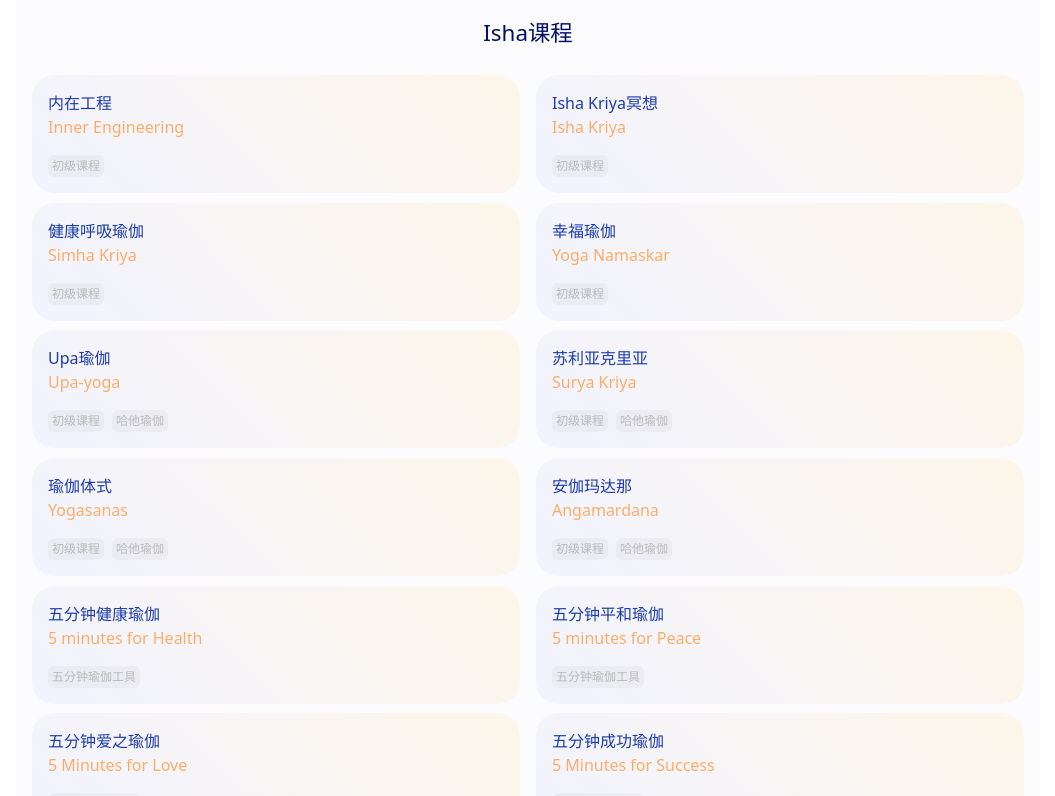
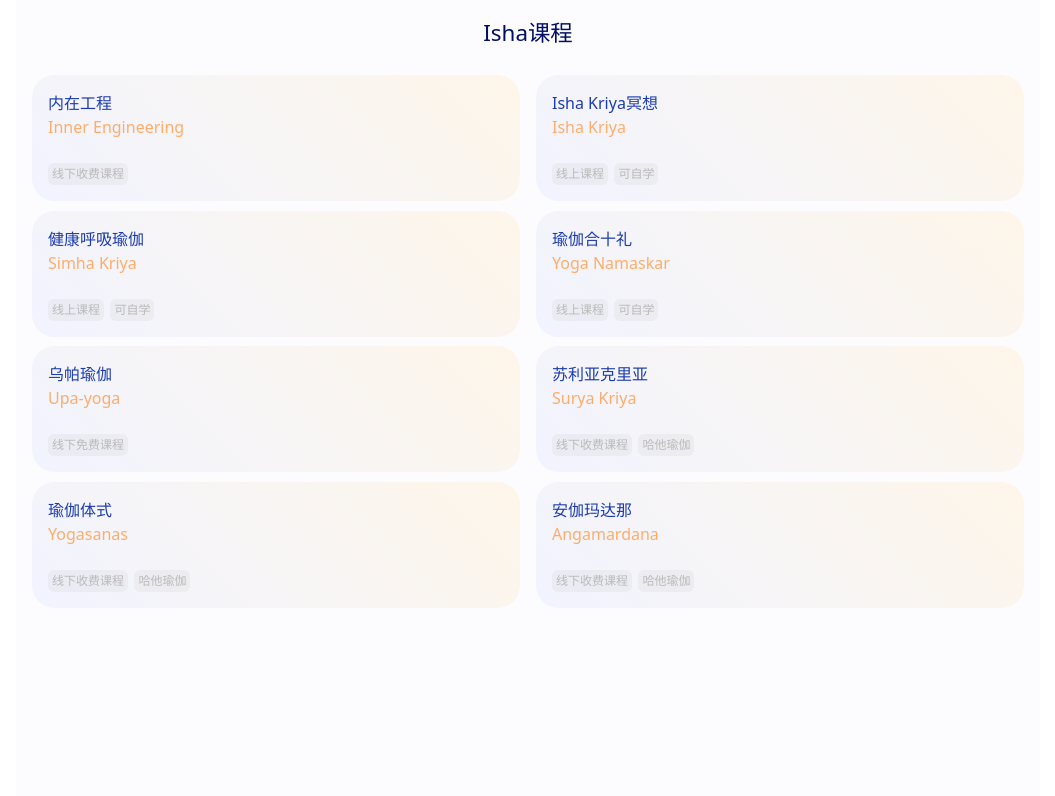
Before and after one commit to allinisha/homonovus-nextjs, a Next.js app: page /isha/course in a window 1280 px wide. Shown: the top 796 px of the page, without its empty margins (112-1167 px from the left). Built offline with nearby package versions, Linux system fonts and the light colour scheme.

Commit message:
feat: 更新isha课程

```diff
--- a/src/pages/isha/course/detail.js
+++ b/src/pages/isha/course/detail.js
@@ -78,7 +78,7 @@
     },
     "yoga-namaskar": {
       id: "yoga-namaskar",
-      name: "幸福瑜伽",
+      name: "瑜伽合十礼",
       englishName: "Yoga Namaskar",
       introduce:
         "<p>瑜伽合十礼本身就是一个十分简单且完整的过程，它可以滋养人的身体、心理和能量层面。将双手合十并拢的简单动作是为整个系统创造和谐的一种方式。瑜伽合十礼不涉及在你的生活中引入任何主要的训导，也不会有时间、饮食或生活方式方面的限制。这个简单练习不需要任何设备，几乎在任何地方都可以练习。</p>",
@@ -88,7 +88,7 @@
         "强健下背部肌肉",
         "避免年龄增长带来的脊柱塌陷为整个身体带来全方位的益处",
       ],
-      courseVideo: `<iframe src='//player.bilibili.com/player.html?bvid=BV1Xr4y1c7vD&cid=247866627&p=1&share_source=copy_web' width="400" height=200 allowFullScreen="true"></iframe>`,
+      courseVideo: `<iframe src='//player.bilibili.com/player.html?aid=246439387&aid=246439387&bvid=BV19v411Y7Xw&cid=739167909&p=1' width="400" height=200 allowFullScreen="true"></iframe>`,
     },
     "5-minute-yoga-tools": {
       name: "五分钟瑜伽工具",
@@ -107,6 +107,7 @@
         "在一段时间的不活动后恢复身体的活力",
         "消除时差和长途旅行的影响",
       ],
+      courseVideo: `<iframe src="//player.bilibili.com/player.html?aid=489718734&bvid=BV1WN411z7n7&cid=1231576159&p=1" width="400" height=200 allowfullscreen="true"> </iframe>`,
     },
     "surya-kriya": {
       name: "苏利亚克里亚",
--- a/src/pages/isha/course/index.js
+++ b/src/pages/isha/course/index.js
@@ -3,103 +3,92 @@
 
 const course = () => {
   const router = useRouter();
-  const tagDict = {
-    "hatha-yoga": {
-      name: "哈他瑜伽",
-      hadIntro: true,
-    },
-    "beginner-programs": {
-      name: "初级课程",
-    },
-    "5-minute-yoga-tools": {
-      name: "五分钟瑜伽工具",
-    },
-  };
+
   const allCourse = [
     {
       id: "inner-engineering",
       name: "内在工程",
       englishName: "Inner Engineering",
-      tags: ["beginner-programs"],
+      tags: ["线下收费课程"],
     },
     {
       id: "isha-kriya",
       name: "Isha Kriya冥想",
       englishName: "Isha Kriya",
-      tags: ["beginner-programs"],
+      tags: ["线上课程", "可自学"],
     },
     {
       id: "simha-kriya",
       name: "健康呼吸瑜伽",
       englishName: "Simha Kriya",
-      tags: ["beginner-programs"],
+      tags: ["线上课程", "可自学"],
     },
     {
       id: "yoga-namaskar",
-      name: "幸福瑜伽",
+      name: "瑜伽合十礼",
       englishName: "Yoga Namaskar",
-      tags: ["beginner-programs"],
+      tags: ["线上课程", "可自学"],
     },
     {
       id: "upa-yoga",
-      name: "Upa瑜伽",
+      name: "乌帕瑜伽",
       englishName: "Upa-yoga",
-      tags: ["beginner-programs", "hatha-yoga"],
+      tags: ["线下免费课程"],
     },
     {
       id: "surya-kriya",
       name: "苏利亚克里亚",
       englishName: "Surya Kriya",
-      tags: ["beginner-programs", "hatha-yoga"],
+      tags: ["线下收费课程", "哈他瑜伽"],
     },
     {
       id: "yogasanas",
       name: "瑜伽体式",
       englishName: "Yogasanas",
-      tags: ["beginner-programs", "hatha-yoga"],
+      tags: ["线下收费课程", "哈他瑜伽"],
     },
     {
       id: "angamardana",
       name: "安伽玛达那",
       englishName: "Angamardana",
-      tags: ["beginner-programs", "hatha-yoga"],
+      tags: ["线下收费课程", "哈他瑜伽"],
     },
-    {
-      id: "5-minutes-for-health",
-      name: "五分钟健康瑜伽",
-      englishName: "5 minutes for Health",
-      tags: ["5-minute-yoga-tools"],
-    },
-    {
-      id: "5-minutes-for-peace",
-      name: "五分钟平和瑜伽",
-      englishName: "5 minutes for Peace",
-      tags: ["5-minute-yoga-tools"],
-    },
-    {
-      id: "5-minutes-for-love",
-      name: "五分钟爱之瑜伽",
-      englishName: "5 Minutes for Love",
-      tags: ["5-minute-yoga-tools"],
-    },
-    {
-      id: "5-minutes-for-success",
-      name: "五分钟成功瑜伽",
-      englishName: "5 Minutes for Success",
-      tags: ["5-minute-yoga-tools"],
-    },
-    {
-      id: "5-minutes-for-joy",
-      name: "五分钟喜悦瑜伽",
-      englishName: "5 Minutes for Joy",
-      tags: ["5-minute-yoga-tools"],
-    },
-    {
-      id: "5-minutes-for-inner-exploration",
-      name: "五分钟内在探索瑜伽",
-      englishName: "5 Minutes For Inner Exploration",
-      tags: ["5-minute-yoga-tools"],
-    },
+    // {
+    //   id: "5-minutes-for-health",
+    //   name: "五分钟健康瑜伽",
+    //   englishName: "5 minutes for Health",
+    //   tags: ["线下课程"],
+    // },
+    // {
+    //   id: "5-minutes-for-peace",
+    //   name: "五分钟平和瑜伽",
+    //   englishName: "5 minutes for Peace",
+    //   tags: ["线下课程"],
+    // },
+    // {
+    //   id: "5-minutes-for-love",
+    //   name: "五分钟爱之瑜伽",
+    //   englishName: "5 Minutes for Love",
+    //   tags: ["线下课程"],
+    // },
+    // {
+    //   id: "5-minutes-for-success",
+    //   name: "五分钟成功瑜伽",
+    //   englishName: "5 Minutes for Success",
+    //   tags: ["线下课程"],
+    // },
+    // {
+    //   id: "5-minutes-for-joy",
+    //   name: "五分钟喜悦瑜伽",
+    //   englishName: "5 Minutes for Joy",
+    //   tags: ["线下课程"],
+    // },
+    // {
+    //   id: "5-minutes-for-inner-exploration",
+    //   name: "五分钟内在探索瑜伽",
+    //   englishName: "5 Minutes For Inner Exploration",
+    //   tags: ["线下课程"],
+    // },
     // {
     //   id: 10,
     //   name: "神圣行走",
@@ -123,13 +112,10 @@
       >
         <span className="text-[#1c3cab] text-[1rem] font-medium">{name}</span>
         <span className="text-[#fdad6a] text-[1rem]">{englishName}</span>
-        <div className="flex mt-[1rem] flex-wrap space-x-2">
+        <div className="flex mt-[1rem] flex-wrap ml-[-0.4rem]">
           {tags.map((tag) => (
-            <span
-              className="text-[0.75rem] px-[4px] py-[2px] bg-[#bababa24] text-[#bababa] rounded-md"
-              onClick={(e) => handleTagClick(e, tag)}
-            >
-              {tagDict[tag].name}
+            <span className="text-[0.75rem] px-[4px] py-[2px] bg-[#bababa24] text-[#bababa] rounded-md mt-2 ml-[0.4rem]">
+              {tag}
             </span>
           ))}
         </div>
```
